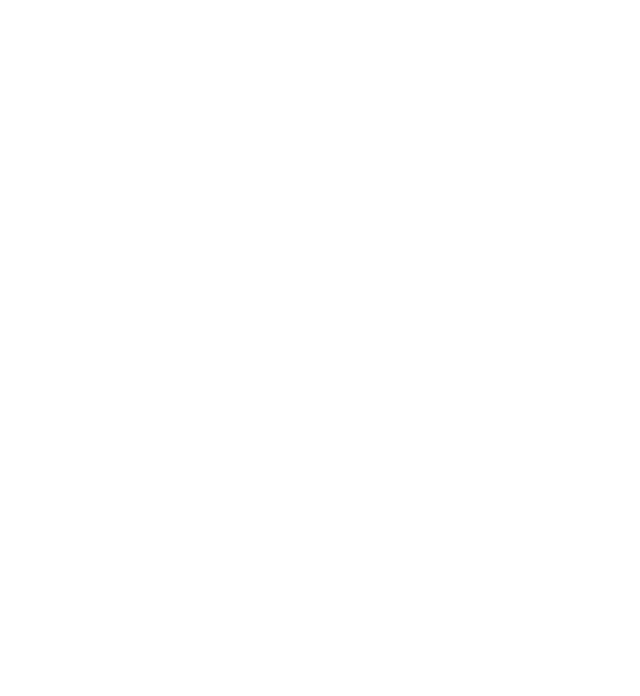
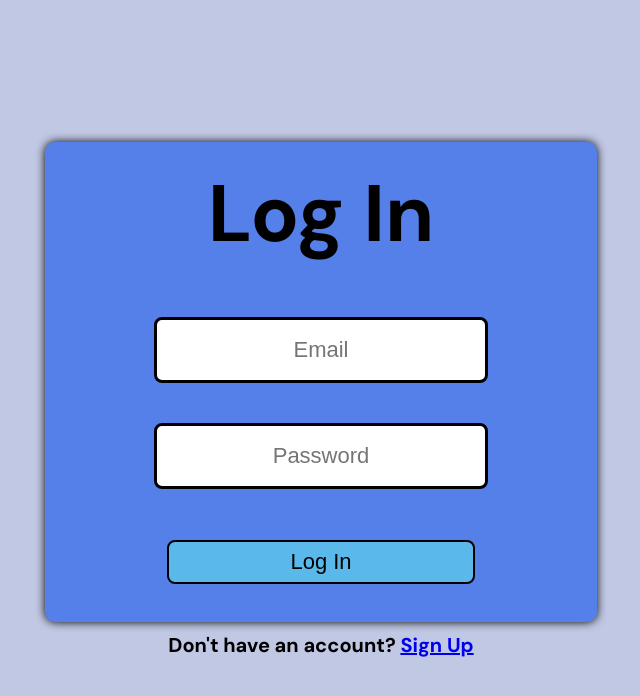
Before and after one commit to Matt-McAuley/To-Do_Manager, a React (Vite) app: page / in a window 1280 px wide. Shown: the top 696 px of the page, without its empty margins (319-959 px from the left). Built offline with nearby package versions, Linux system fonts and the light colour scheme.

Commit message:
Create login page

```diff
--- a/src/pages/Login.tsx
+++ b/src/pages/Login.tsx
@@ -1,12 +1,79 @@
-import React from 'react'
 import styled from '@emotion/styled';
 import { useState, useEffect } from 'react';
 import { Link } from "react-router";
 
+const Container = styled.div`
+    display: flex;
+    flex-direction: column;
+    align-items: center;
+    justify-content: center;
+    height: 100vh;
+    background-color: #C1C8E4;
+    font-family: "DM Sans";
+`;
+
+const SignUp = styled.div`
+    font-size: 80px;
+    margin-bottom: 10px;
+    font-weight: bold;
+`;
+
+const Form = styled.form`
+    display: flex;
+    flex-direction: column;
+    align-items: center;
+    justify-content: space-between;
+    width: 40vw;
+    height: 55vh;
+    background-color: #5680E9;
+    padding: 20px;
+    border-radius: 10px;
+    box-shadow: 0 0 10px black;
+`;
+
+const Input = styled.input`
+    width: 60%;
+    height: 5vh;
+    border-radius: 8px;
+    border: 3px solid black;
+    font-size: 22px;
+    padding: 10px;
+    text-align: center;
+`;
+
+const SubmitButton = styled.button`
+    border: 2px solid black;
+    border-radius: 8px;
+    width: 60%;
+    height: 10%;
+    background-color: #5AB9EA;
+    cursor: pointer;
+    font-size: 22px;
+    &:hover {
+        box-shadow: 0px 37px 20px -20px rgba(0,0,0,0.2);
+        transform: translate(0px, -5px) scale(1.05);
+    }
+    transition: all ease-in-out 300ms;
+    margin-top: 10px;
+    margin-bottom: 18px;
+`;
+
+const Text = styled.span`
+    margin-top: 10px;
+    font-size: 20px;
+    font-weight: bold;
+`;
+
 export default function Login() {
     return (
-        <form>
-
-        </form>
+        <Container>
+            <Form>
+                <SignUp>Log In</SignUp>
+                <Input type="email" placeholder="Email" />
+                <Input type="password" placeholder="Password" />
+                <SubmitButton type="submit">Log In</SubmitButton>
+            </Form>
+            <Text>Don't have an account? <Link to="/signup">Sign Up</Link></Text>
+        </Container>
     )
 }
--- a/src/pages/Signup.tsx
+++ b/src/pages/Signup.tsx
@@ -9,6 +9,7 @@
     justify-content: center;
     height: 100vh;
     background-color: #C1C8E4;
+    font-family: "DM Sans";
 `;
 
 const SignUp = styled.div`
@@ -41,7 +42,7 @@
 `;
 
 const SubmitButton = styled.button`
-    border: 1px solid black;
+    border: 2px solid black;
     border-radius: 8px;
     width: 60%;
     height: 10%;
```
